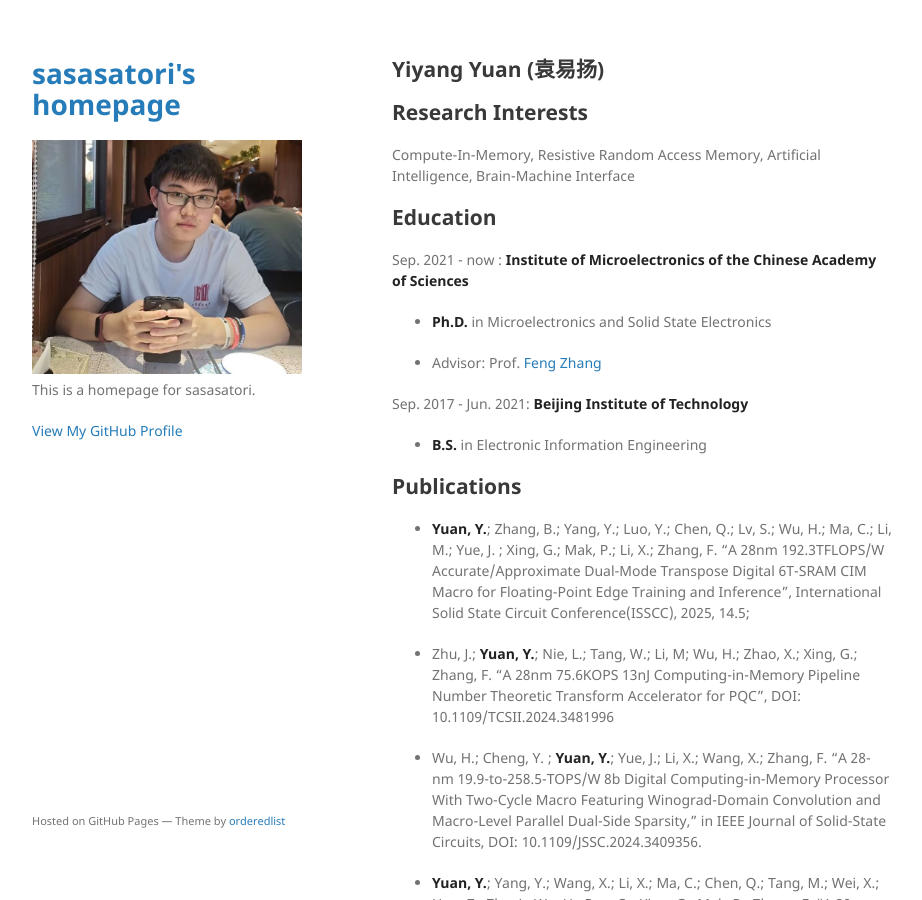
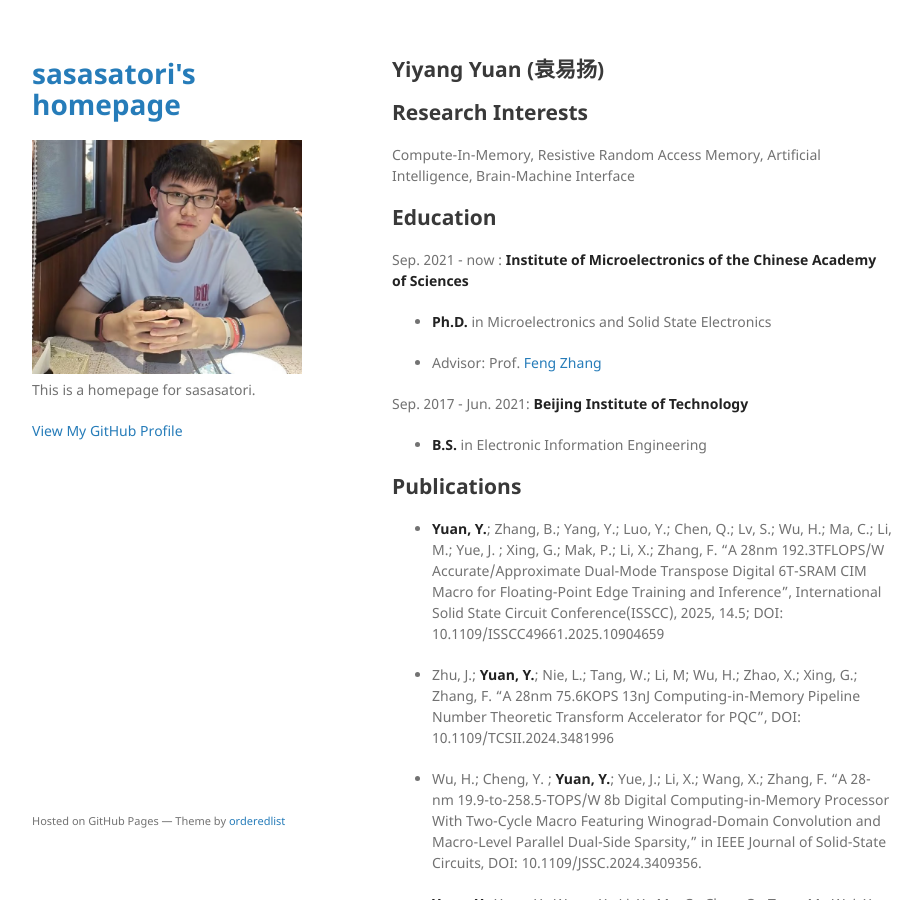
Before and after one commit to sasasatori/sasasatori.github.io, a Jekyll site: the page built from index.md, in a window 1280 px wide and 900 px high. Shown: the whole window, without its empty margins (178-1100 px from the left). Built offline with Jekyll 4.4.1, drawn with Linux system fonts in a browser that asks for light colours; our own code applies the rules of GitHub Pages for plain Markdown files.

Commit message:
update index

```diff
--- a/index.md
+++ b/index.md
@@ -15,7 +15,7 @@ Sep. 2017 - Jun. 2021: **Beijing Institute of Technology**
 
 ## Publications
 
-- **Yuan, Y.**; Zhang, B.; Yang, Y.; Luo, Y.; Chen, Q.; Lv, S.; Wu, H.; Ma, C.; Li, M.; Yue, J. ; Xing, G.; Mak, P.; Li, X.; Zhang, F. "A 28nm 192.3TFLOPS/W Accurate/Approximate Dual-Mode Transpose Digital 6T-SRAM CIM Macro for Floating-Point Edge Training and Inference", International Solid State Circuit Conference(ISSCC), 2025, 14.5;
+- **Yuan, Y.**; Zhang, B.; Yang, Y.; Luo, Y.; Chen, Q.; Lv, S.; Wu, H.; Ma, C.; Li, M.; Yue, J. ; Xing, G.; Mak, P.; Li, X.; Zhang, F. "A 28nm 192.3TFLOPS/W Accurate/Approximate Dual-Mode Transpose Digital 6T-SRAM CIM Macro for Floating-Point Edge Training and Inference", International Solid State Circuit Conference(ISSCC), 2025, 14.5; DOI: 10.1109/ISSCC49661.2025.10904659
 
 - Zhu, J.; **Yuan, Y.**; Nie, L.; Tang, W.; Li, M; Wu, H.; Zhao, X.; Xing, G.; Zhang, F. "A 28nm 75.6KOPS 13nJ Computing-in-Memory Pipeline Number Theoretic Transform Accelerator for PQC", DOI: 10.1109/TCSII.2024.3481996
 
```
